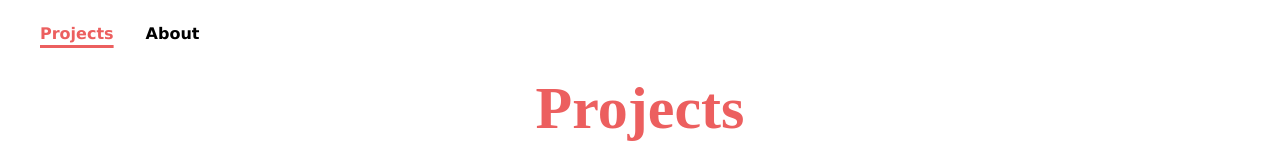
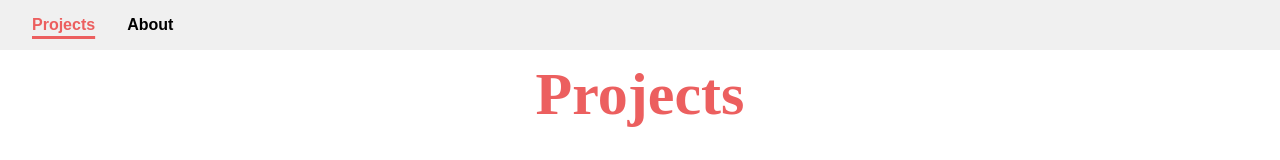
Before and after one commit to ethan-berkowitz/ethan-berkowitz.github.io, a React (Vite) app: page / in a window 1280 px wide. Shown: the top 160 px of the page. Built offline with nearby package versions, Linux system fonts and the light colour scheme.

Commit message:
added background and transparency to navbar

```diff
--- a/src/App.css
+++ b/src/App.css
@@ -9,15 +9,21 @@
 }
 
 .navbar {
-  border-radius: 20px;
   display: flex;
   gap: 2rem;
   padding: 1rem 2rem;
+  background-color: rgba(239, 239, 239, 0.9);
+  box-sizing: border-box;
+  position: fixed;
+  top: 0;
+  left: 0;
+  right: 0;
+  z-index: 3;
 }
 
 .navbar a {
   color: #000000;
-  font-family: 'Verdana', Tahoma, sans-serif;
+  font-family: 'Arial';
   font-size: 1rem;
   text-decoration: none;
   font-weight: bold;
@@ -51,7 +57,7 @@
   font-size: 60px;
   text-align: center;
   margin: 0%;
-  margin-top: 15px;
+  margin-top: 60px;
 }
 
 .project-card-wrapper {
```
